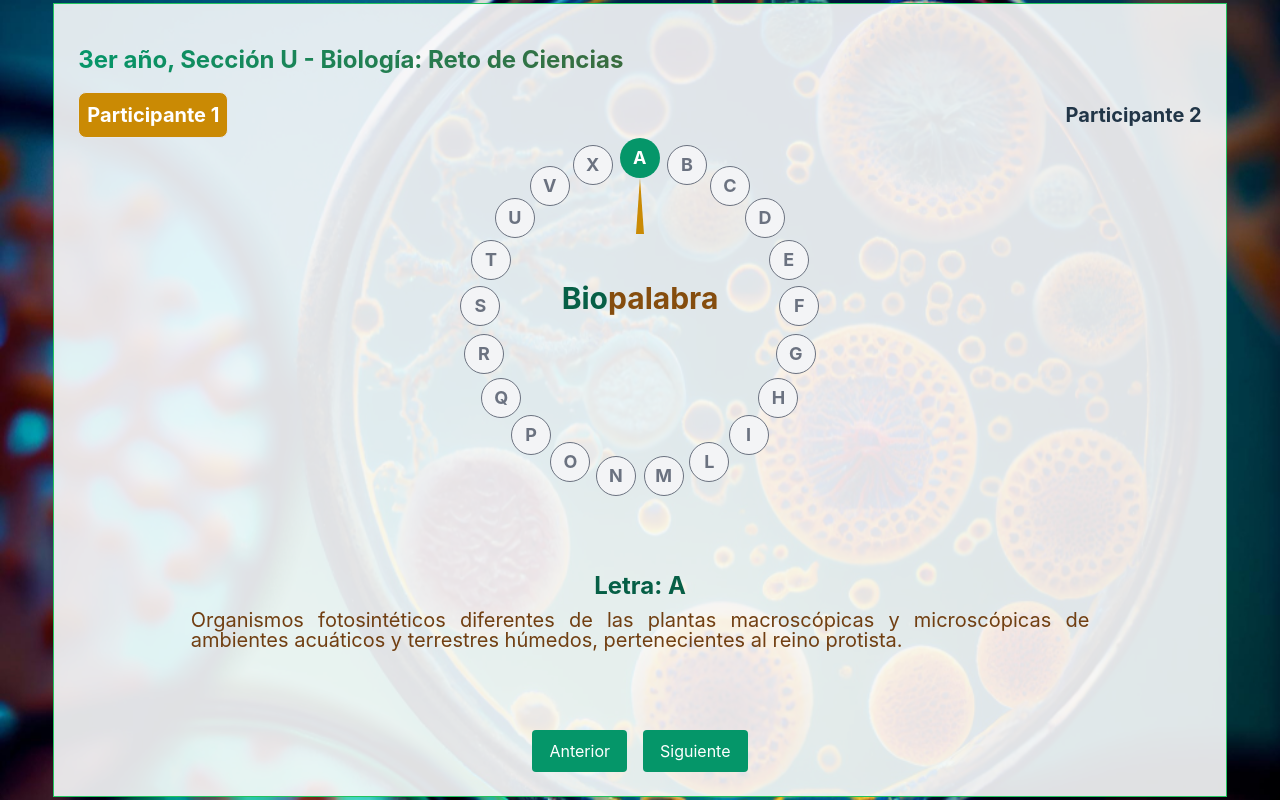
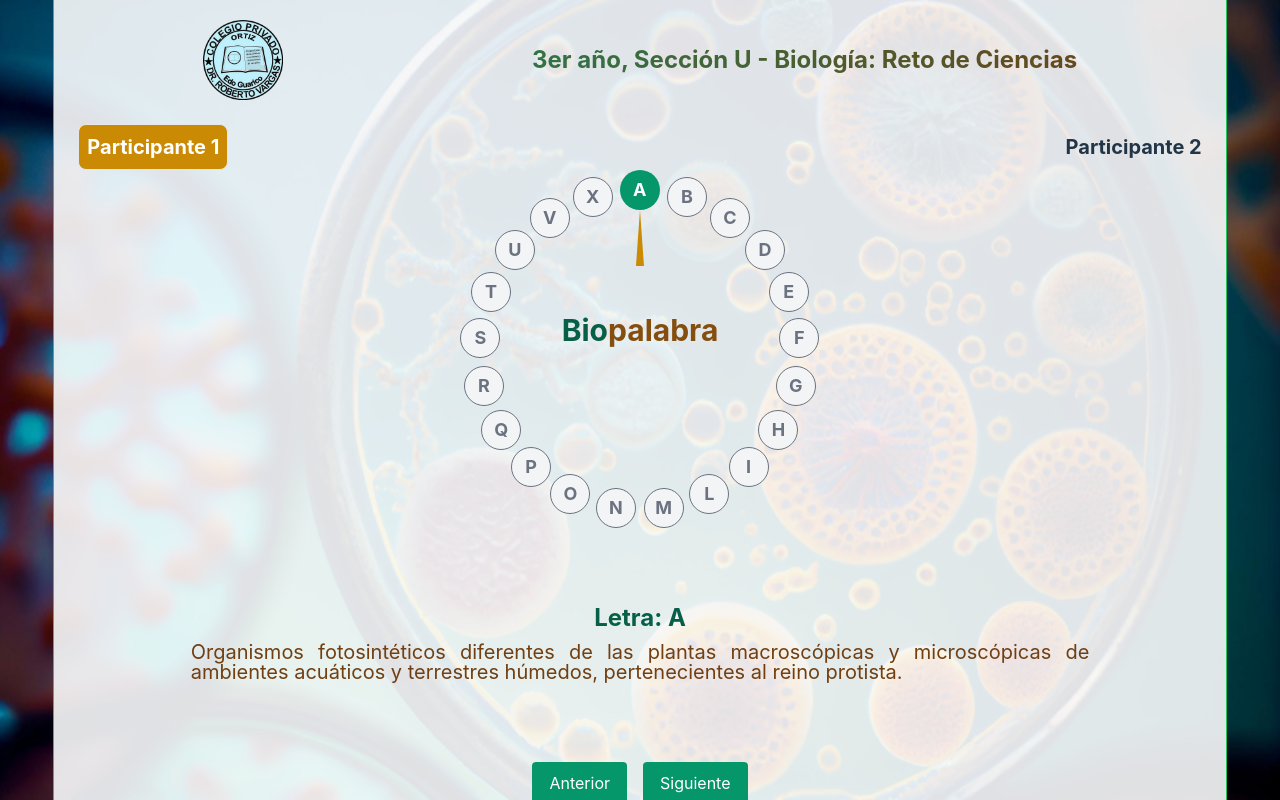
Before and after one commit to EsdrasC24/biopalabra, a React (Vite) app: page / in a window 1280 px wide. Built offline with nearby package versions, Linux system fonts and the light colour scheme.

Commit message:
fix: change mistake in definitions

```diff
--- a/src/App.tsx
+++ b/src/App.tsx
@@ -2,6 +2,8 @@
 
 import './style.css';
 import portalImg from './assets/fondo-1.jpg';
+import highschoolLogo from './assets/logo-liceo.png';
+
 import { useState, useEffect } from 'react'
 
 import { getRelativeCoords } from './util';
@@ -40,7 +42,10 @@ export default function Component() {
       <img src={portalImg} className="absolute top-0 left-0 -z-10 w-full h-full object-fill" />
       <div className="p-6 mx-auto w-11/12 border border-green-500 bg-gray-50/90">
         {/* title */}
-        <div className="text-2xl py-4 font-bold text-transparent bg-clip-text bg-gradient-to-r from-emerald-600 to-yellow-900"><span>3er año, Sección U</span> - <span>Biología: Reto de Ciencias</span></div>
+        <div className="flex items-center justify-around text-2xl py-6 font-bold text-transparent bg-clip-text bg-gradient-to-r from-emerald-600 to-yellow-900 text-center">
+          <div className="w-20"><img src={highschoolLogo} className="block w-full" /></div>
+          <span>3er año, Sección U - Biología: Reto de Ciencias</span>
+        </div>
         {/* Participants */}
         <div className="flex items-center justify-between text-xl font-bold">
           {definitions.map((_, index) => {
--- a/src/definitions.ts
+++ b/src/definitions.ts
@@ -9,7 +9,7 @@ export function getDefinitions(): Array<DefinitionSet>{
         //1st participant
         {
           A: 'Organismos fotosintéticos diferentes de las plantas macroscópicas y microscópicas de ambientes acuáticos y terrestres húmedos, pertenecientes al reino protista.',
-          B: 'Microorganismos unicelulares sin núcleo diferenciado, realizan diversas funciones en la naturaleza como descomponen la materia orgánica, producir enfermedades, sintetizar moléculas.',
+          B: 'Microorganismos unicelulares sin núcleo diferenciado, realizan diversas funciones en la naturaleza como descomponer la materia orgánica, producir enfermedades, sintetizar moléculas.',
           C: 'Se especializan en la producción de gametos o células sexuales que permiten la formación de un nuevo individuo.',
           D: 'Organismo que posee doble juego de cromosomas.',
           E: 'Organismos con estructura celular, presentan organelos cubiertos por membrana, entre ellos el núcleo.',
@@ -21,12 +21,13 @@ export function getDefinitions(): Array<DefinitionSet>{
           M: 'Es el ADN o la totalidad de los cromosomas contenidos en el núcleo.',
           N: 'Región del núcleo celular en el que se encuentran el ADN , el ARN y las proteínas asociadas a ellos.',
           O: 'Estructuras contenidas en el citoplasma de las células eucariotas.',
-          Q: 'Conjunto de individuos de la misma especie que ocupan determinada área geográfica.',
+          P: 'Conjunto de individuos de la misma especie que ocupan determinada área geográfica.',
+          Q: 'Células predominantes  ( 80 %- 90%) de la epidermis  , estimula el crecimiento de las células epiteliales.',
           R: 'Es una de las formas de reproducción celular, este proceso se realiza en las glándulas sexuales para la producción de gametos.',
           S: 'Interacción estrecha entre organismos de diferentes especies durante un periodo prolongado.',
           T: 'Es la cuarta y última fase de la mitosis. Durante esta se forman los dos núcleos hijos en los dos polos de la célula.',
           U: 'Enzima que cataliza o descompone la urea en bióxido de carbono y amoniaco.',
-          V: 'Es una medida de las diferencias que existen dentro delas poblaciones o las especies.',
+          V: 'Es una medida de las diferencias que existen dentro de las poblaciones o las especies.',
           X: 'Protistas unicelulares gigantes, que pueden vivir en fosas oceánicas a profundidades de más de 10.000 metros.'
         },
         //2nd participant
```
